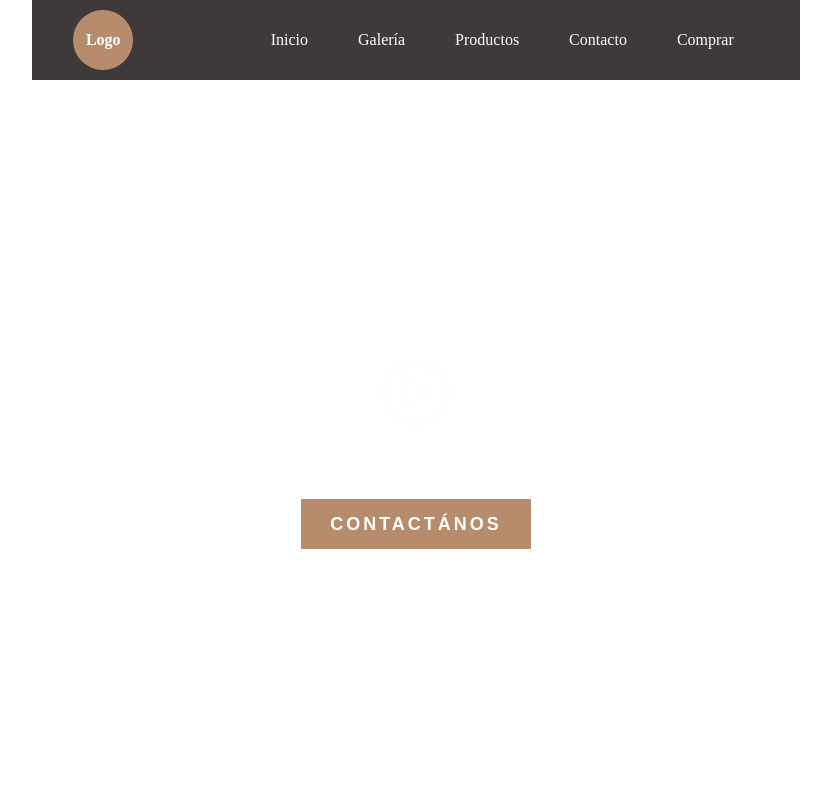
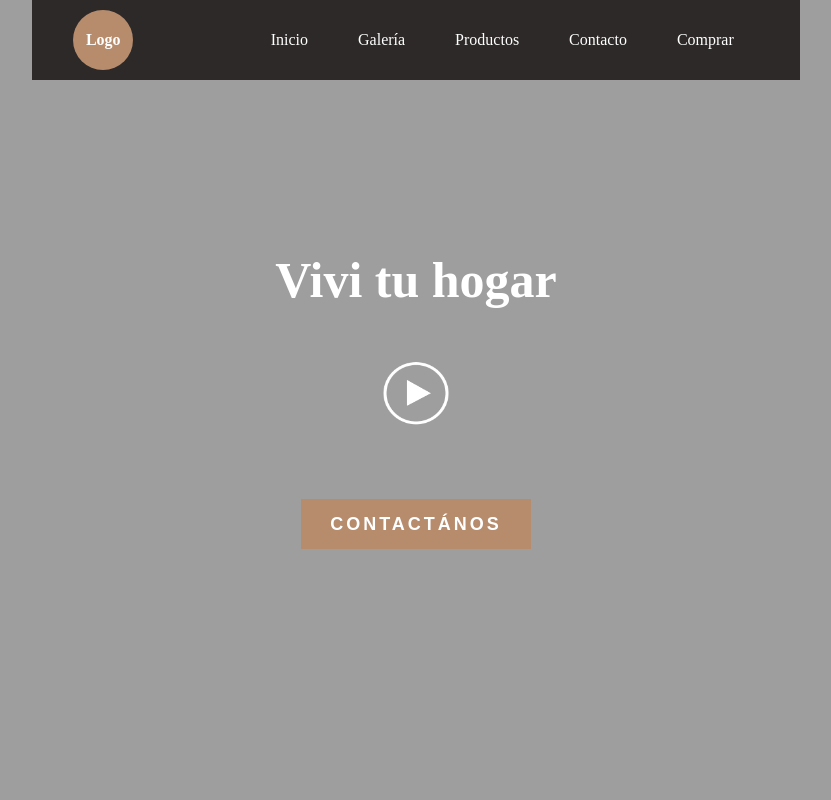
Before and after one commit to camico0/Landing-Page, a plain HTML site: page index.html in a window 1280 px wide. Shown: the top 800 px of the page, without its empty margins (224-1055 px from the left). Drawn offline with Linux system fonts and the light colour scheme; the site is published under a folder, as on GitHub Pages, so addresses that start at the root find nothing; files whose address does not match are found by name.

Commit message:
Update style.css

```diff
--- a/CSS/style.css
+++ b/CSS/style.css
@@ -14,7 +14,7 @@ body {
 .container {
     width: 100%;
     height: 100vh;
-    background-image: url(/img/photo-of-living-room-2499970.jpg);
+    background-image: url('../img/photo-of-living-room-2499970.jpg');
     background-size: cover;
     background-position-y: -200px;
     background-repeat: no-repeat;
```
